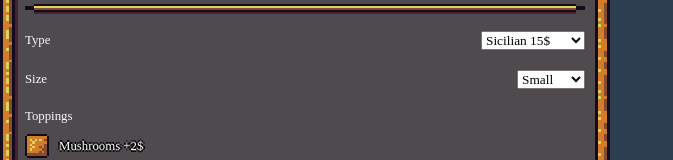
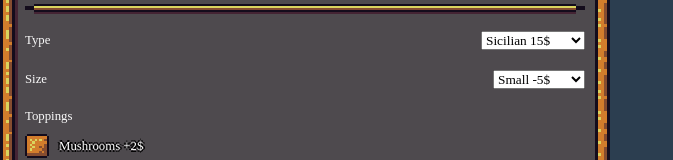
Before and after one commit to cubbK/pc-part, a Vue app: page /#/ in a window 1280 px wide. Shown: the part 601-761 px from the top of the page, without its empty margins (0-673 px from the left). Built offline with nearby package versions, Linux system fonts and the light colour scheme; a web font is replaced by a local one.

Commit message:
add prices to sizes

```diff
--- a/src/components/main/PizzaSize.vue
+++ b/src/components/main/PizzaSize.vue
@@ -5,9 +5,14 @@
     </div>
     <div>
       <select>
-        <option value="small">Small</option>
-        <option value="medium">Medium</option>
-        <option value="huge">Huge</option>
+        <option
+          v-for="size in $store.state.sizes"
+          v-bind:key="size.label"
+          value="small"
+        >
+          {{ size.label | capitalize }} {{ getPrice(size.price) }}
+        </option>
+
       </select>
     </div>
   </div>
@@ -15,7 +20,17 @@
 
 <script>
 export default {
-  name: 'PizzaSize'
+  name: 'PizzaSize',
+  methods: {
+    getPrice (price) {
+      return price < 0 ? `${price}$` : `+${price}$`
+    }
+  },
+  filters: {
+    capitalize: function (string) {
+      return string.charAt(0).toUpperCase() + string.slice(1)
+    }
+  }
 }
 </script>
 
--- a/src/store.js
+++ b/src/store.js
@@ -7,6 +7,20 @@ const store = new Vuex.Store({
       lettuce: false,
       olives: false
     },
+    sizes: [
+      {
+        label: 'small',
+        price: -5
+      },
+      {
+        label: 'medium',
+        price: 0
+      },
+      {
+        label: 'huge',
+        price: 5
+      }
+    ],
     toppingPrice: 2,
     pizzas: {
       types: [{
```
